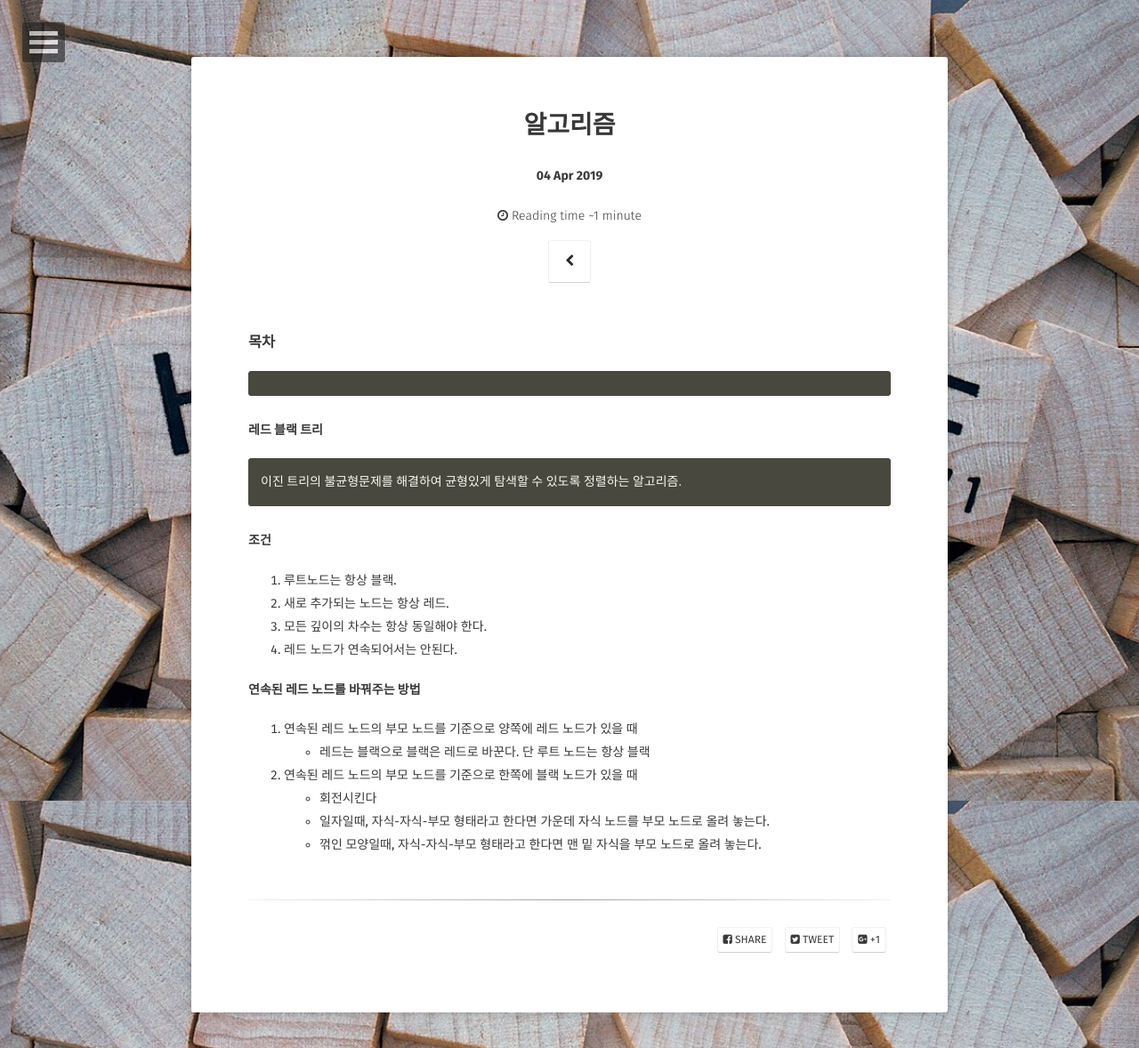
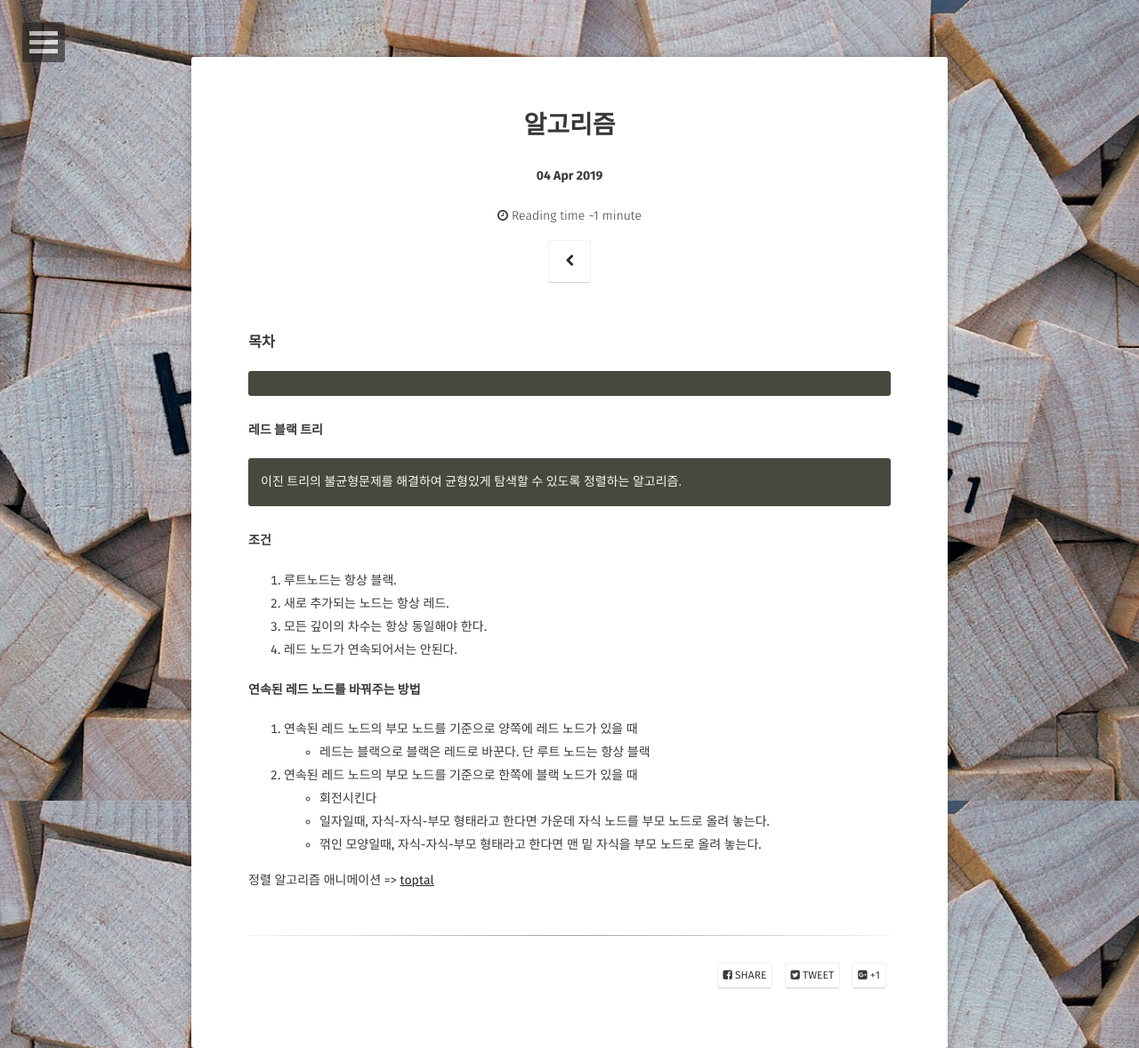
Before and after one commit to Jungjihyuk/JH_Life, a Jekyll site: the page built from _posts/2019-04-04-algorithm.md, in a window 1280 px wide. Shown: the whole page at 89% size. Built offline with Jekyll 4.4.1, drawn with Linux system fonts in a browser that asks for light colours; some web fonts are replaced; comment, search, counter and statistics services are not loaded.

Commit message:
url 추가

```diff
--- a/_posts/2019-04-04-algorithm.md
+++ b/_posts/2019-04-04-algorithm.md
@@ -30,3 +30,7 @@ tage:
 - 회전시킨다
 - 일자일때, 자식-자식-부모 형태라고 한다면 가운데 자식 노드를 부모 노드로 올려 놓는다.
 - 꺾인 모양일때, 자식-자식-부모 형태라고 한다면 맨 밑 자식을 부모 노드로 올려 놓는다.
+
+
+
+정렬 알고리즘 애니메이션 => [toptal](https://www.toptal.com/developers/sorting-algorithms)
```
